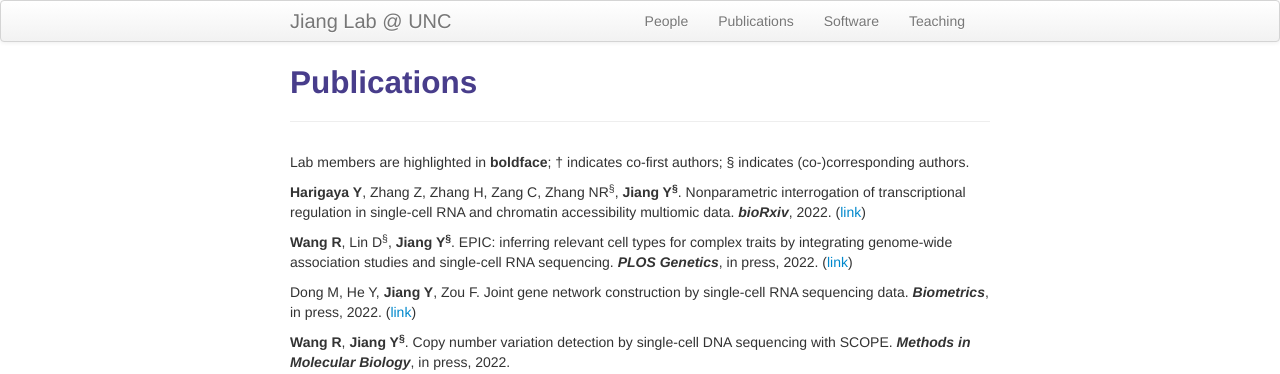
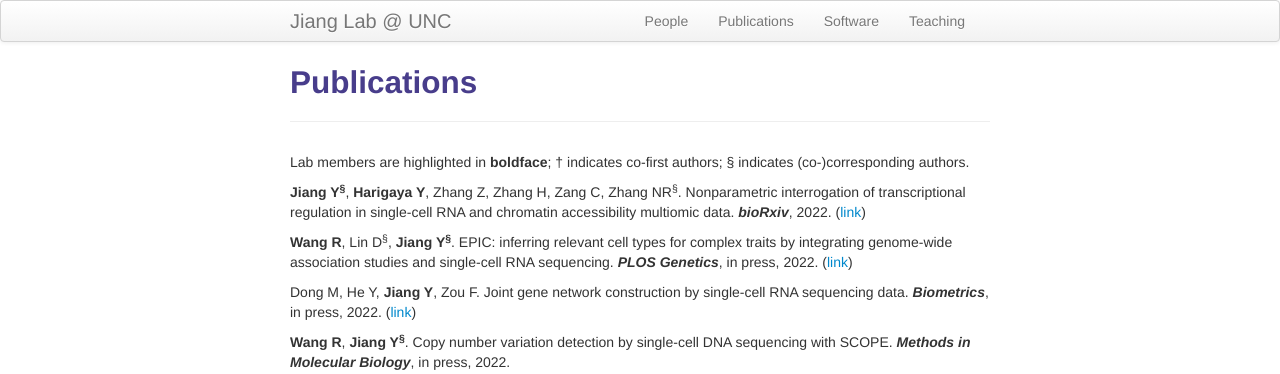
Before and after one commit to yuchaojiang/yuchaojiang.github.io, a Jekyll site: the page built from pages/pubs.md, in a window 1280 px wide. Shown: the top 374 px of the page. Built offline with Jekyll 4.4.1, drawn with Linux system fonts in a browser that asks for light colours.

Commit message:
Update pubs.md

```diff
--- a/pages/pubs.md
+++ b/pages/pubs.md
@@ -6,7 +6,7 @@ description: Yuchao Jiang's publications
 
 Lab members are highlighted in **boldface**; &dagger; indicates co-first authors; &sect; indicates (co-)corresponding authors.
 
-**Harigaya Y**, Zhang Z, Zhang H, Zang C, Zhang NR<sup>&sect;</sup>, **Jiang Y<sup>&sect;</sup>**. Nonparametric interrogation of transcriptional regulation in single-cell RNA and chromatin accessibility multiomic data. ***bioRxiv***, 2022. ([link](https://www.biorxiv.org/content/10.1101/2021.09.22.461437v1))
+**Jiang Y<sup>&sect;</sup>**, **Harigaya Y**, Zhang Z, Zhang H, Zang C, Zhang NR<sup>&sect;</sup>. Nonparametric interrogation of transcriptional regulation in single-cell RNA and chromatin accessibility multiomic data. ***bioRxiv***, 2022. ([link](https://www.biorxiv.org/content/10.1101/2021.09.22.461437v1))
 
 **Wang R**, Lin D<sup>&sect;</sup>, **Jiang Y<sup>&sect;</sup>**. EPIC: inferring relevant cell types for complex traits by integrating genome-wide association studies and single-cell RNA sequencing. ***PLOS Genetics***, in press, 2022. ([link](https://www.biorxiv.org/content/10.1101/2021.06.09.447805v2))
 
```
